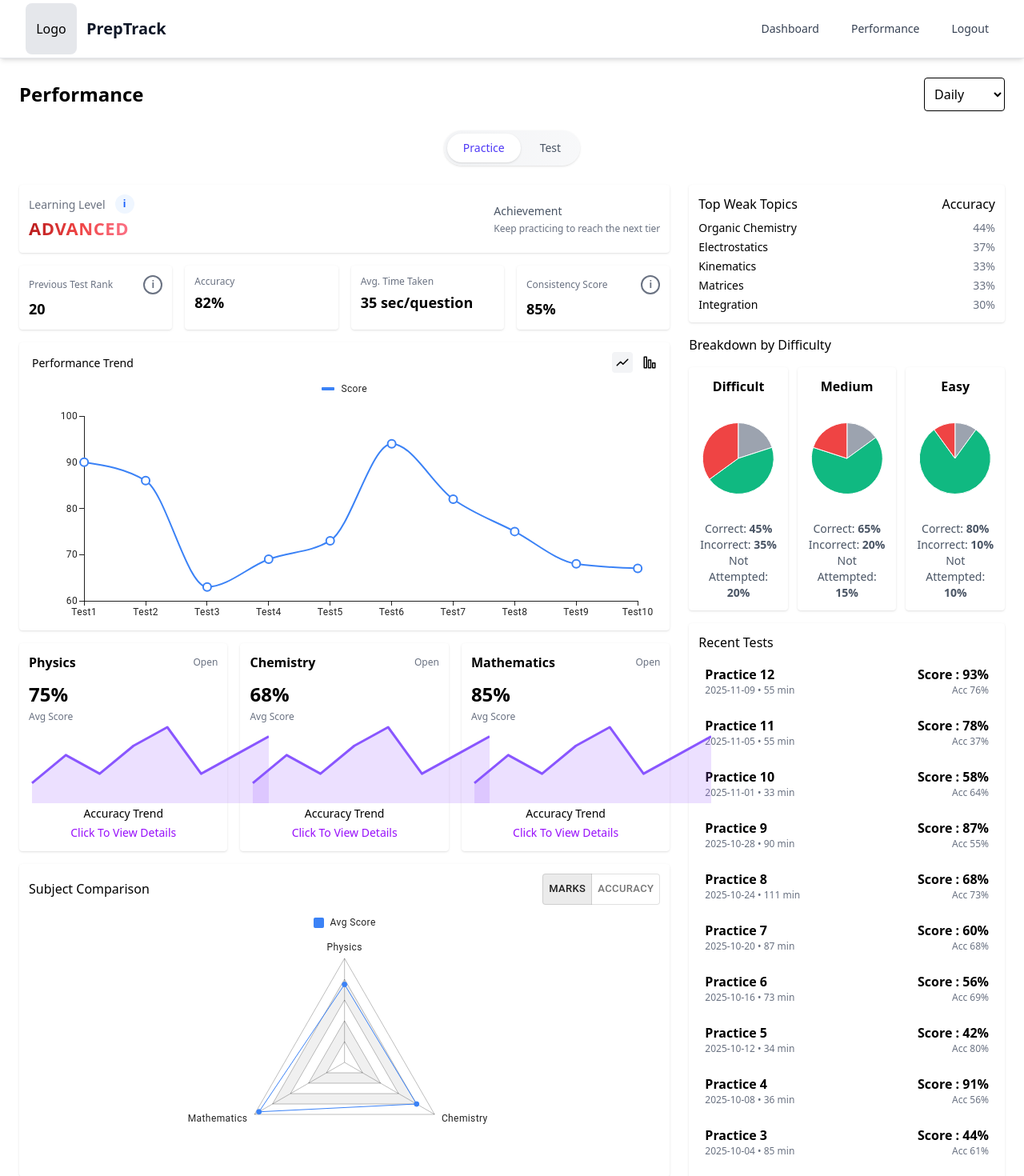
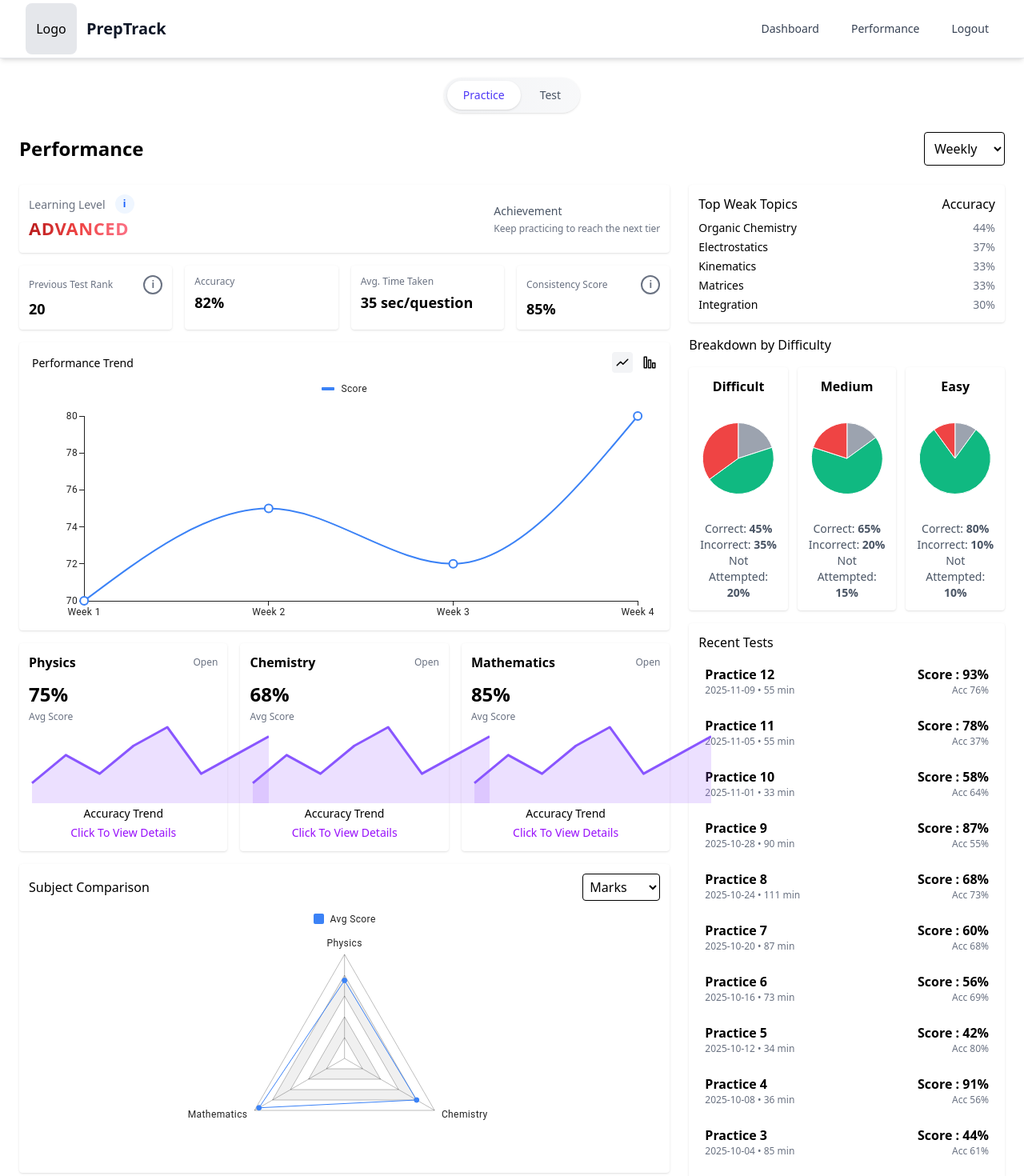
Before and after one commit to Aaditya0112/Preptrack-CBT, a React (Vite) app in the folder frontend/: page /performance in a window 1280 px wide. Shown: the top 1470 px of the page at 80% size. Built offline with nearby package versions, Linux system fonts and the light colour scheme.

Commit message:
feat: made minor changes in UI in student performance  and class performance pages

```diff
--- a/frontend/src/data/PerformanceData.js
+++ b/frontend/src/data/PerformanceData.js
@@ -87,6 +87,217 @@ export const subjectData = [
   { topic: "Electrostatics", Marks: 50, Accuracy: 60 },
 ];
 
+export const performanceData = {
+  daily: {
+    cards: [
+      {
+        title: "Previous Test Rank ",
+        value: `25`,
+        requiresInfo: true,
+        Info: `Rank Based on last Mock test given.`,
+      },
+      { title: "Accuracy", value: `75%`, requiresInfo: false },
+      {
+        title: "Avg. Time Taken",
+        value: `40 sec/question`,
+        requiresInfo: false,
+      },
+      {
+        title: "Consistency Score",
+        value: `80%`,
+        requiresInfo: true,
+        Info: `Measures how stable the student’s scores are over recent tests, i.e., in how many tests the student scored more than 80%.`,
+      },
+    ],
+    subjectMetrics: [
+      {
+        title: "Avg. Score ",
+        value: `15%`,
+        requiresInfo: true,
+        Info: `This score is normalized for all the test given`,
+      },
+      { title: "Accuracy", value: `70%`, requiresInfo: false },
+      {
+        title: "Avg. Time Taken",
+        value: `30 sec/question`,
+        requiresInfo: false,
+      },
+      {
+        title: "Avg. Time Taken / Topic",
+        value: `35 mins`,
+        requiresInfo: false,
+        Info: `Measures how stable the student’s scores are over recent tests, i.e., in how many tests the student scored more than 80%.`,
+      },
+    ],
+    subjectData: [
+      { topic: "Kinematics", Marks: 65, Accuracy: 75 },
+      { topic: "Optics", Marks: 55, Accuracy: 65 },
+      { topic: "Thermodynamics", Marks: 75, Accuracy: 85 },
+      { topic: "Electrostatics", Marks: 45, Accuracy: 55 },
+    ],
+    trendChartData: {
+      labels: ["Mon", "Tue", "Wed", "Thu", "Fri", "Sat", "Sun"],
+      values: [65, 68, 72, 70, 75, 78, 80],
+    },
+  },
+  weekly: {
+    cards: [
+      {
+        title: "Previous Test Rank ",
+        value: `20`,
+        requiresInfo: true,
+        Info: `Rank Based on last Mock test given.`,
+      },
+      { title: "Accuracy", value: `82%`, requiresInfo: false },
+      {
+        title: "Avg. Time Taken",
+        value: `35 sec/question`,
+        requiresInfo: false,
+      },
+      {
+        title: "Consistency Score",
+        value: `85%`,
+        requiresInfo: true,
+        Info: `Measures how stable the student’s scores are over recent tests, i.e., in how many tests the student scored more than 80%.`,
+      },
+    ],
+    subjectMetrics: [
+      {
+        title: "Avg. Score ",
+        value: `20%`,
+        requiresInfo: true,
+        Info: `This score is normalized for all the test given`,
+      },
+      { title: "Accuracy", value: `75%`, requiresInfo: false },
+      {
+        title: "Avg. Time Taken",
+        value: `25 sec/question`,
+        requiresInfo: false,
+      },
+      {
+        title: "Avg. Time Taken / Topic",
+        value: `40 mins`,
+        requiresInfo: false,
+        Info: `Measures how stable the student’s scores are over recent tests, i.e., in how many tests the student scored more than 80%.`,
+      },
+    ],
+    subjectData: [
+      { topic: "Kinematics", Marks: 70, Accuracy: 80 },
+      { topic: "Optics", Marks: 60, Accuracy: 70 },
+      { topic: "Thermodynamics", Marks: 80, Accuracy: 90 },
+      { topic: "Electrostatics", Marks: 50, Accuracy: 60 },
+    ],
+    trendChartData: {
+      labels: ["Week 1", "Week 2", "Week 3", "Week 4"],
+      values: [70, 75, 72, 80],
+    },
+  },
+  monthly: {
+    cards: [
+      {
+        title: "Previous Test Rank ",
+        value: `15`,
+        requiresInfo: true,
+        Info: `Rank Based on last Mock test given.`,
+      },
+      { title: "Accuracy", value: `85%`, requiresInfo: false },
+      {
+        title: "Avg. Time Taken",
+        value: `30 sec/question`,
+        requiresInfo: false,
+      },
+      {
+        title: "Consistency Score",
+        value: `90%`,
+        requiresInfo: true,
+        Info: `Measures how stable the student’s scores are over recent tests, i.e., in how many tests the student scored more than 80%.`,
+      },
+    ],
+    subjectMetrics: [
+      {
+        title: "Avg. Score ",
+        value: `25%`,
+        requiresInfo: true,
+        Info: `This score is normalized for all the test given`,
+      },
+      { title: "Accuracy", value: `80%`, requiresInfo: false },
+      {
+        title: "Avg. Time Taken",
+        value: `20 sec/question`,
+        requiresInfo: false,
+      },
+      {
+        title: "Avg. Time Taken / Topic",
+        value: `45 mins`,
+        requiresInfo: false,
+        Info: `Measures how stable the student’s scores are over recent tests, i.e., in how many tests the student scored more than 80%.`,
+      },
+    ],
+    subjectData: [
+      { topic: "Kinematics", Marks: 75, Accuracy: 85 },
+      { topic: "Optics", Marks: 65, Accuracy: 75 },
+      { topic: "Thermodynamics", Marks: 85, Accuracy: 95 },
+      { topic: "Electrostatics", Marks: 55, Accuracy: 65 },
+    ],
+    trendChartData: {
+      labels: ["Jan", "Feb", "Mar", "Apr", "May", "Jun"],
+      values: [75, 78, 82, 80, 85, 88],
+    },
+  },
+  overall: {
+    cards: [
+      {
+        title: "Previous Test Rank ",
+        value: `10`,
+        requiresInfo: true,
+        Info: `Rank Based on last Mock test given.`,
+      },
+      { title: "Accuracy", value: `90%`, requiresInfo: false },
+      {
+        title: "Avg. Time Taken",
+        value: `25 sec/question`,
+        requiresInfo: false,
+      },
+      {
+        title: "Consistency Score",
+        value: `95%`,
+        requiresInfo: true,
+        Info: `Measures how stable the student’s scores are over recent tests, i.e., in how many tests the student scored more than 80%.`,
+      },
+    ],
+    subjectMetrics: [
+      {
+        title: "Avg. Score ",
+        value: `30%`,
+        requiresInfo: true,
+        Info: `This score is normalized for all the test given`,
+      },
+      { title: "Accuracy", value: `85%`, requiresInfo: false },
+      {
+        title: "Avg. Time Taken",
+        value: `15 sec/question`,
+        requiresInfo: false,
+      },
+      {
+        title: "Avg. Time Taken / Topic",
+        value: `50 mins`,
+        requiresInfo: false,
+        Info: `Measures how stable the student’s scores are over recent tests, i.e., in how many tests the student scored more than 80%.`,
+      },
+    ],
+    subjectData: [
+      { topic: "Kinematics", Marks: 80, Accuracy: 90 },
+      { topic: "Optics", Marks: 70, Accuracy: 80 },
+      { topic: "Thermodynamics", Marks: 90, Accuracy: 100 },
+      { topic: "Electrostatics", Marks: 60, Accuracy: 70 },
+    ],
+    trendChartData: {
+      labels: ["test1", "test2", "test3", "test4"],
+      values: [80, 85, 82, 90],
+    },
+  },
+};
+
 export default {
   labels,
   values,
@@ -94,4 +305,5 @@ export default {
   cards,
   subjectMetrics,
   subjectData,
+  performanceData,
 };
--- a/frontend/src/pages/ClassPerformance.jsx
+++ b/frontend/src/pages/ClassPerformance.jsx
@@ -23,6 +23,14 @@ const boxPlotData = [
   },
   {
     x: 'Test 5',
+    y: [29, 31, 35, 39, 44],
+  },
+  {
+    x: 'Test 6',
+    y: [29, 31, 35, 39, 44],
+  },
+  {
+    x: 'Test 7',
     y: [29, 31, 35, 39, 44],
   },
 ];
@@ -79,7 +87,7 @@ const ClassBoxPlot = () => {
       },
     ];
 
-    return <Chart options={options} series={series} type="boxPlot" height={350} />;
+    return <Chart options={options} series={series} type="boxPlot" height={350}  />;
 };
 
 export default function ClassPerformance() {
--- a/frontend/src/pages/Performance.jsx
+++ b/frontend/src/pages/Performance.jsx
@@ -9,16 +9,10 @@ import SubjectAnalysis from "../components/performance/SubjectAnalysis";
 import SnapshotCards from "../components/performance/SnapshotCards";
 import TopicWeakness from "../components/performance/TopicWeakness";
 import {
-  labels,
-  values,
+  performanceData,
   genDummyTests,
-  cards as performanceCards,
-  subjectMetrics as performanceSubjectMetrics,
-  subjectData as performanceSubjectData,
 } from "../data/PerformanceData";
 
-import ToggleButton from "@mui/material/ToggleButton";
-import ToggleButtonGroup from "@mui/material/ToggleButtonGroup";
 import InfoCard from "../components/performance/InfoCard";
 import LevelBadge from "../components/performance/LevelBadge";
 import { SparkLineChart } from "@mui/x-charts/SparkLineChart";
@@ -134,7 +128,7 @@ const subjects = [
               <span className="font-medium text-sm">Accuracy Trend</span>
             </div>
             <div className="text-center">
-              <span className="font-medium text-sm text-purple-600">Click To View Details</span>
+              <span className="pointer font-medium text-sm text-purple-600">Click To View Details</span>
             </div>
           </motion.button>
         );
@@ -158,8 +152,8 @@ function SubjectRadar({ tests }) {
     );
   }
 
-  const handleMode = (e, v) => {
-    if (v) setMode(v);
+  const handleMode = (e) => {
+    setMode(e.target.value);
   };
 
   let seriesToShow = [];
@@ -176,20 +170,14 @@ function SubjectRadar({ tests }) {
     <div className="bg-white p-3 rounded shadow">
       <div className="flex items-center justify-between mb-2">
         <div className="font-medium">Subject Comparison</div>
-        <ToggleButtonGroup
-          size="small"
+        <select
           value={mode}
-          exclusive
           onChange={handleMode}
-          aria-label="chart mode"
+          className="p-1 border rounded"
         >
-          <ToggleButton value="marks" aria-label="marks">
-            Marks
-          </ToggleButton>
-          <ToggleButton value="accuracy" aria-label="accuracy">
-            Accuracy
-          </ToggleButton>
-        </ToggleButtonGroup>
+          <option value="marks">Marks</option>
+          <option value="accuracy">Accuracy</option>
+        </select>
       </div>
       <div style={{ height: 320 }}>
         <RadarChart
@@ -336,9 +324,23 @@ function ComingSoon() {
 }
 
 export default function Performance() {
-  const tests = useMemo(() => genDummyTests(12), []);
+  const [timeScale, setTimeScale] = useState("weekly");
+  const tests = useMemo(() => genDummyTests(), []);
+
+  const handleTimeScaleChange = (event) => {
+    setTimeScale(event.target.value);
+  };
+
+  const data = performanceData[timeScale];
+  const {
+    cards: performanceCards,
+    subjectMetrics: performanceSubjectMetrics,
+    subjectData: performanceSubjectData,
+    trendChartData,
+  } = data;
+  const { labels, values } = trendChartData;
+
   const avg = 75;
-  const [range, setRange] = useState("30");
   const [activeTab, setActiveTab] = useState("practice");
   const navigate = useNavigate();
   const { subjectId } = useParams();
@@ -369,12 +371,6 @@ export default function Performance() {
       .filter(Boolean);
   }, [tests, subjectName]);
 
-  // Derived metrics for subject detail
-  const speed = 35; // time taken per question in seconds
-  const acc = 82;
-  const rank = 20;
-  const consistency = 85;
-
   // use centralized sample data from data/PerformanceData.js
   const cards = performanceCards;
   const subjectMetrics = performanceSubjectMetrics;
@@ -382,22 +378,6 @@ export default function Performance() {
 
   return (
     <div className="p-6">
-      <div className="flex items-center justify-between mb-6">
-        <h2 className="text-2xl font-semibold">Performance</h2>
-        <div className="flex items-center gap-3">
-          <select
-            value={range}
-            onChange={(e) => setRange(e.target.value)}
-            className="p-2 border rounded"
-          >
-            <option value="">Daily</option>
-            <option value="">Weekly</option>
-            <option value="">Monthly</option>
-            <option value="all">Overall</option>
-          </select>
-        </div>
-      </div>
-
       <div className="mb-6">
         <div className="flex justify-center">
           <div
@@ -432,6 +412,22 @@ export default function Performance() {
           </div>
         </div>
       </div>
+      <div className="flex items-center justify-between mb-6">
+        <h2 className="text-2xl font-semibold">Performance</h2>
+        <div className="flex items-center gap-3">
+          <select
+            value={timeScale}
+            onChange={handleTimeScaleChange}
+            className="p-2 border rounded"
+          >
+            <option value="daily">Daily</option>
+            <option value="weekly">Weekly</option>
+            <option value="monthly">Monthly</option>
+            <option value="overall">Overall</option>
+          </select>
+        </div>
+      </div>
+
       {activeTab === "practice" ? (
         <div className="grid grid-cols-1 lg:grid-cols-9 gap-6">
           <AnimatePresence mode="wait">
```
Also changed, not shown: frontend/src/pages/ClassTestDetails.jsx (+66 -1 lines).
